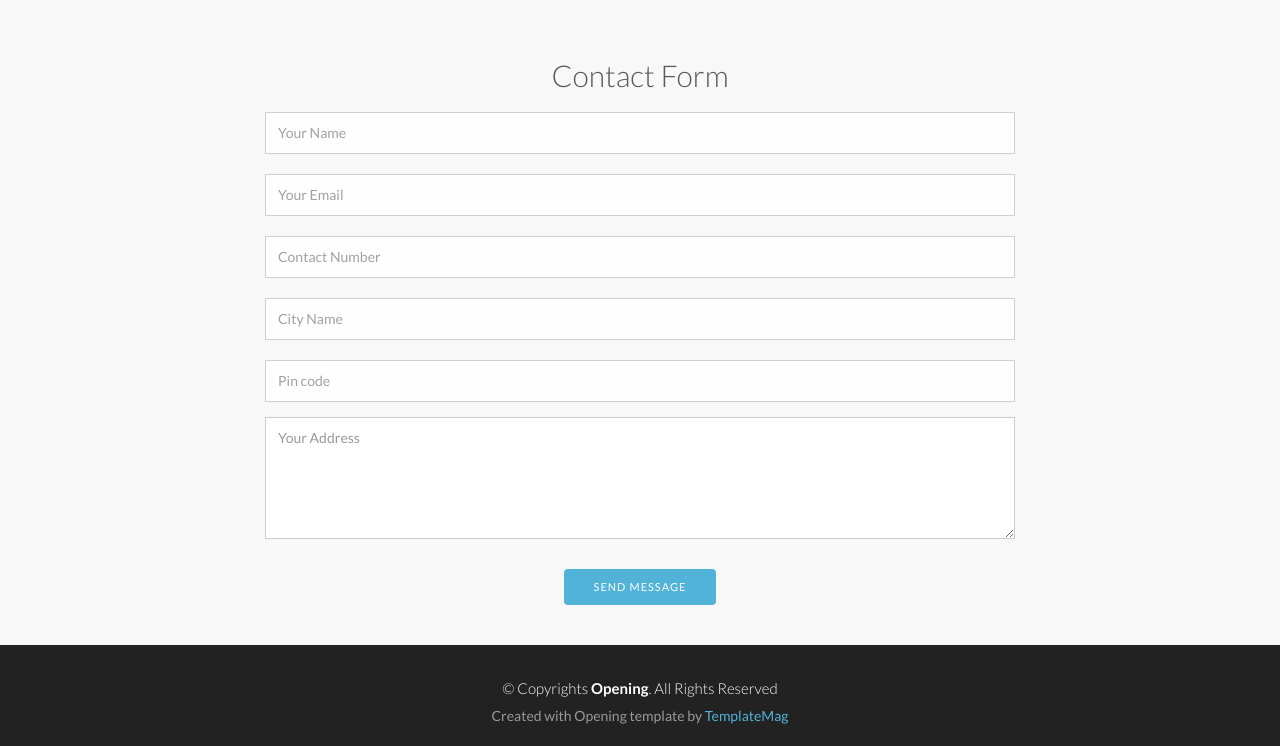
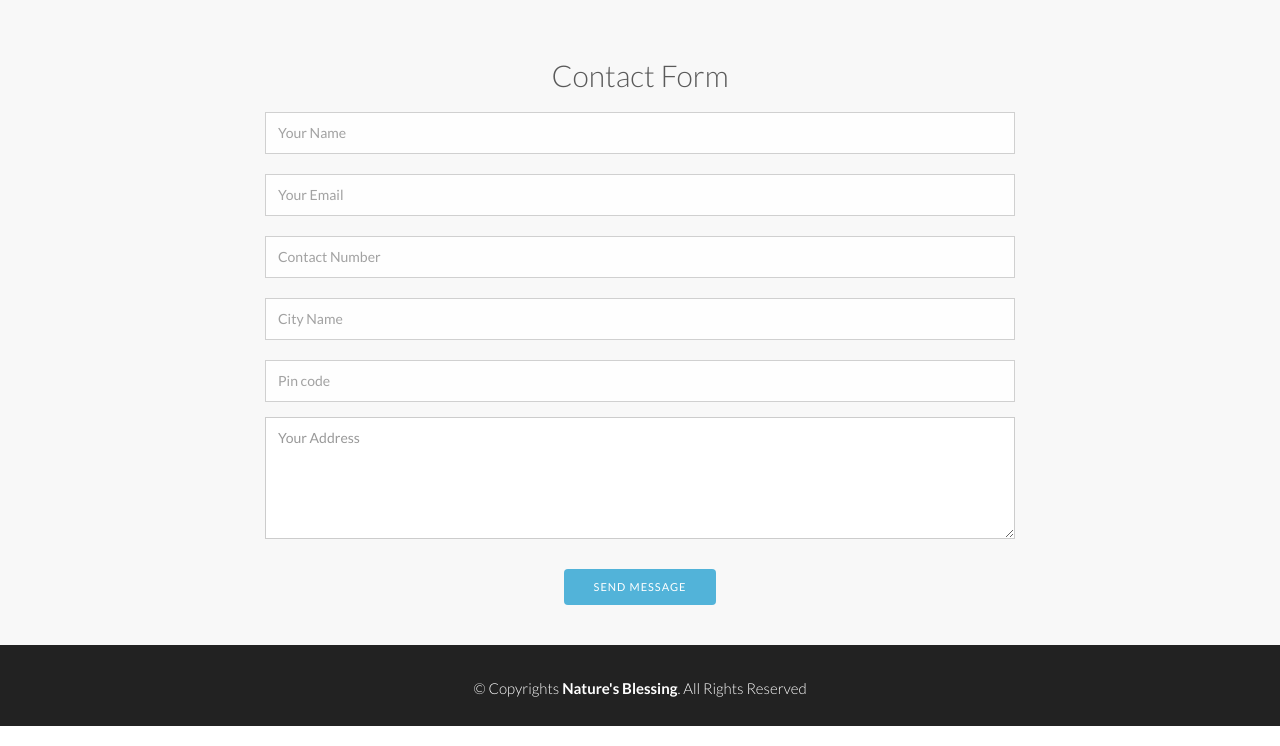
Before and after one commit to Farintsol-SquadC/nature_pythonanywhere, a Django app: template nature/templates/index.html in a window 1280 px wide. Shown: the part 671-1417 px from the top of the page. Run offline with Django 3.2, Linux system fonts and the light colour scheme; the template is opened without the code that fills it, so the values that code supplies are empty; some libraries are stand-ins or nearby versions.

Commit message:
Update index.html

```diff
--- a/nature/templates/index.html
+++ b/nature/templates/index.html
@@ -134,11 +134,10 @@
   <div id="copyrights">
     <div class="container">
       <p>
-        &copy; Copyrights <strong>Opening</strong>. All Rights Reserved
+        &copy; Copyrights <strong>Nature's Blessing</strong>. All Rights Reserved
       </p>
       <div class="credits">
 
-        Created with Opening template by <a href="https://templatemag.com/">TemplateMag</a>
       </div>
     </div>
   </div>
```
